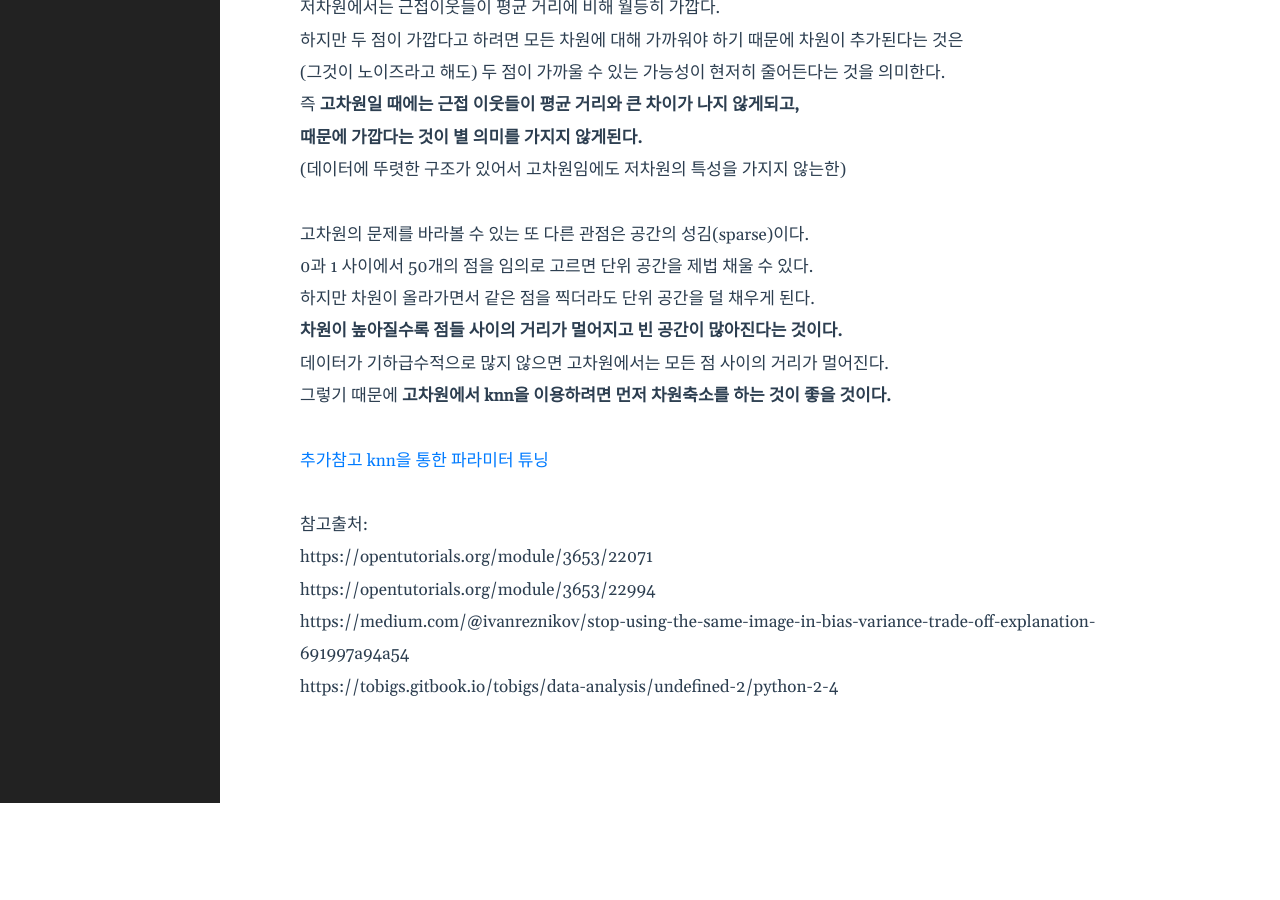
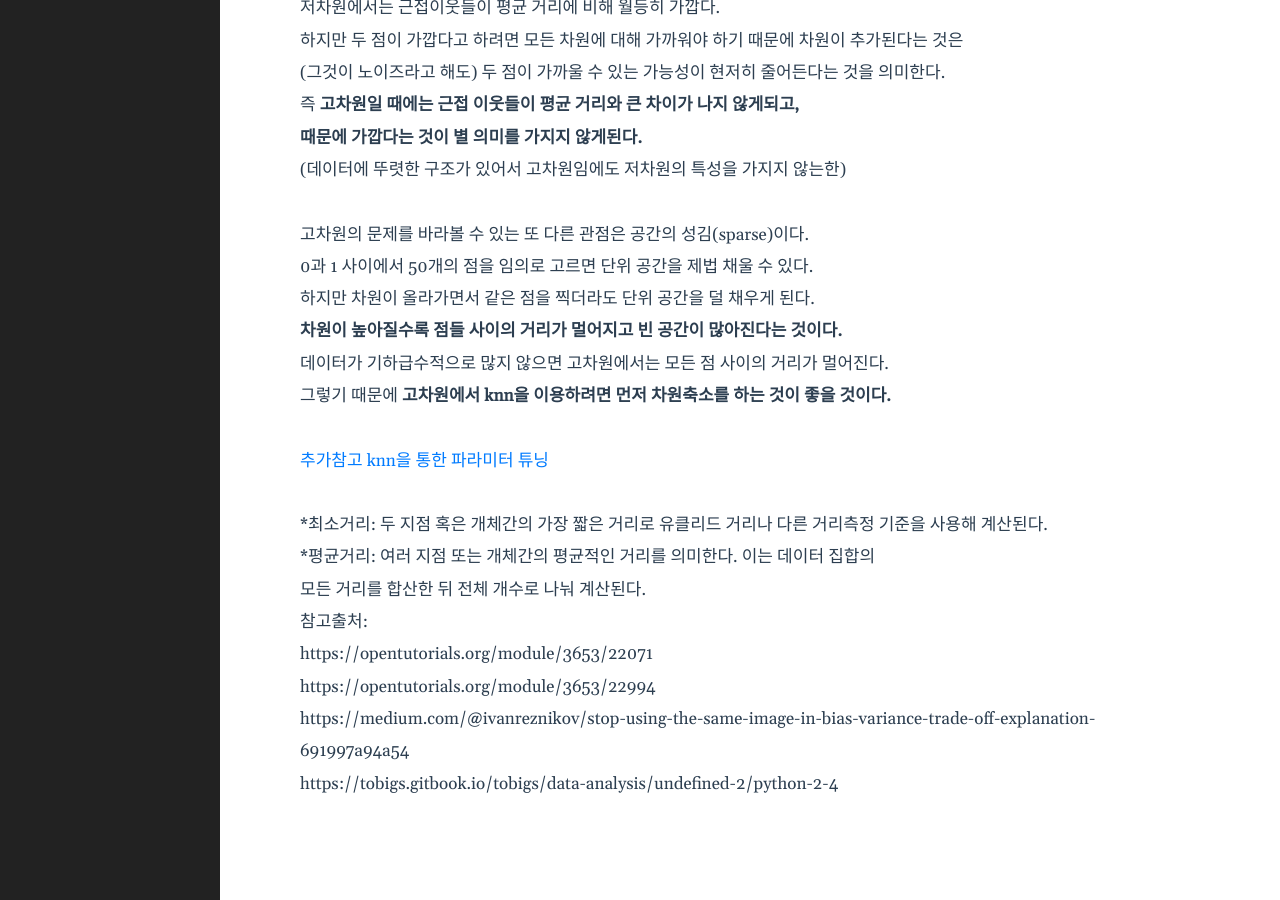
Before and after one commit to shina1221/shina1221.github.io, a Jekyll site: the page built from _posts/도서/밑바닥부터 시작하는 데이터 과학/2023-11-30-05.12장 KNN.markdown, in a window 1280 px wide and 900 px high, scrolled down 2368 px. Built offline with Jekyll 4.4.1, drawn with Linux system fonts in a browser that asks for light colours; before the commit the page ends 3171 px from its top, so only the background shows below that.

Commit message:
Update 2023-11-30-05.12장 KNN.markdown

```diff
--- a/_posts/도서/밑바닥부터 시작하는 데이터 과학/2023-11-30-05.12장 KNN.markdown
+++ b/_posts/도서/밑바닥부터 시작하는 데이터 과학/2023-11-30-05.12장 KNN.markdown
@@ -45,6 +45,10 @@ knn은 차원의 저주라는 것 때문에 고차원에서 문제가 생긴다.
 <br>
 [추가참고 knn을 통한 파라미터 튜닝](https://tobigs.gitbook.io/tobigs/data-analysis/python-knn)
 <br>
+*최소거리: 두 지점 혹은 개체간의 가장 짧은 거리로 유클리드 거리나 다른 거리측정 기준을 사용해 계산된다.
+*평균거리: 여러 지점 또는 개체간의 평균적인 거리를 의미한다. 이는 데이터 집합의
+모든 거리를 합산한 뒤 전체 개수로 나눠 계산된다.
+
 참고출처:
 https://opentutorials.org/module/3653/22071
 https://opentutorials.org/module/3653/22994
```
